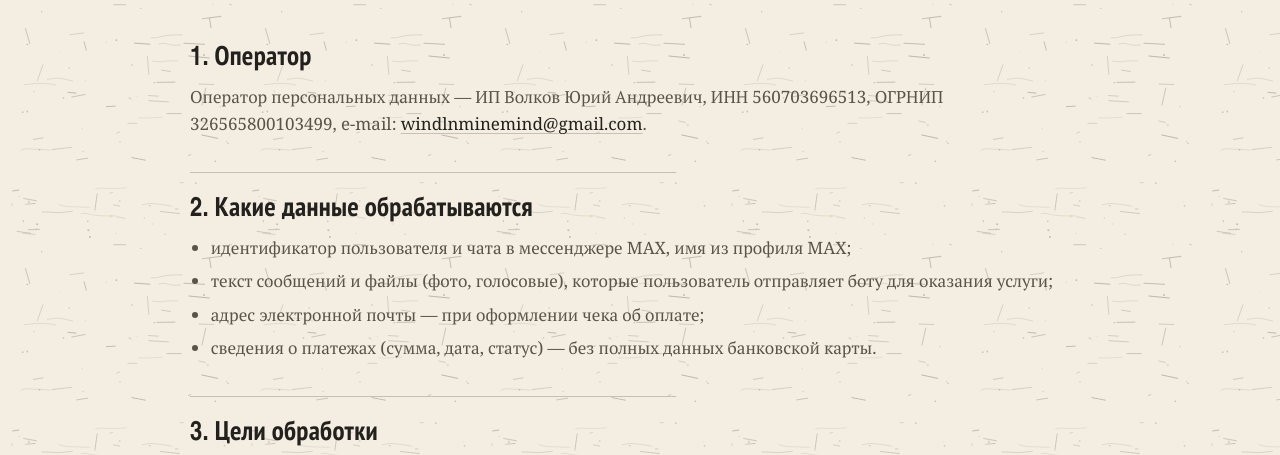
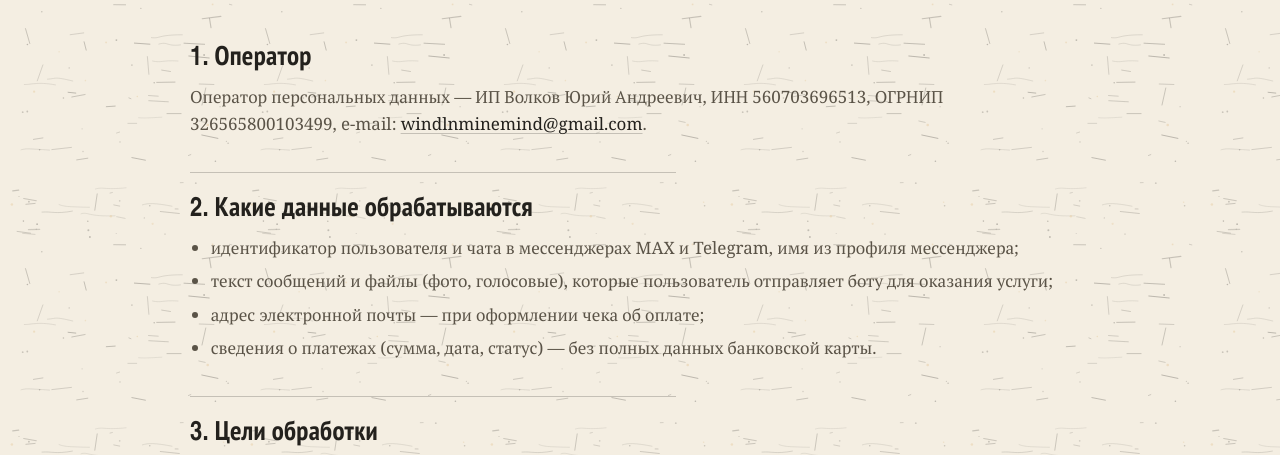
Before and after one commit to windlnminemind-dsh/studentbot-site, a plain HTML site: page privacy.html in a window 1280 px wide. Shown: the part 307-762 px from the top of the page. Drawn offline with Linux system fonts and the light colour scheme.

```diff
--- a/privacy.html
+++ b/privacy.html
@@ -34,7 +34,7 @@
 
 <h2>2. Какие данные обрабатываются</h2>
 <ul>
-  <li>идентификатор пользователя и чата в мессенджере MAX, имя из профиля MAX;</li>
+  <li>идентификатор пользователя и чата в мессенджерах MAX и Telegram, имя из профиля мессенджера;</li>
   <li>текст сообщений и файлы (фото, голосовые), которые пользователь отправляет боту для оказания услуги;</li>
   <li>адрес электронной почты — при оформлении чека об оплате;</li>
   <li>сведения о платежах (сумма, дата, статус) — без полных данных банковской карты.</li>
```
